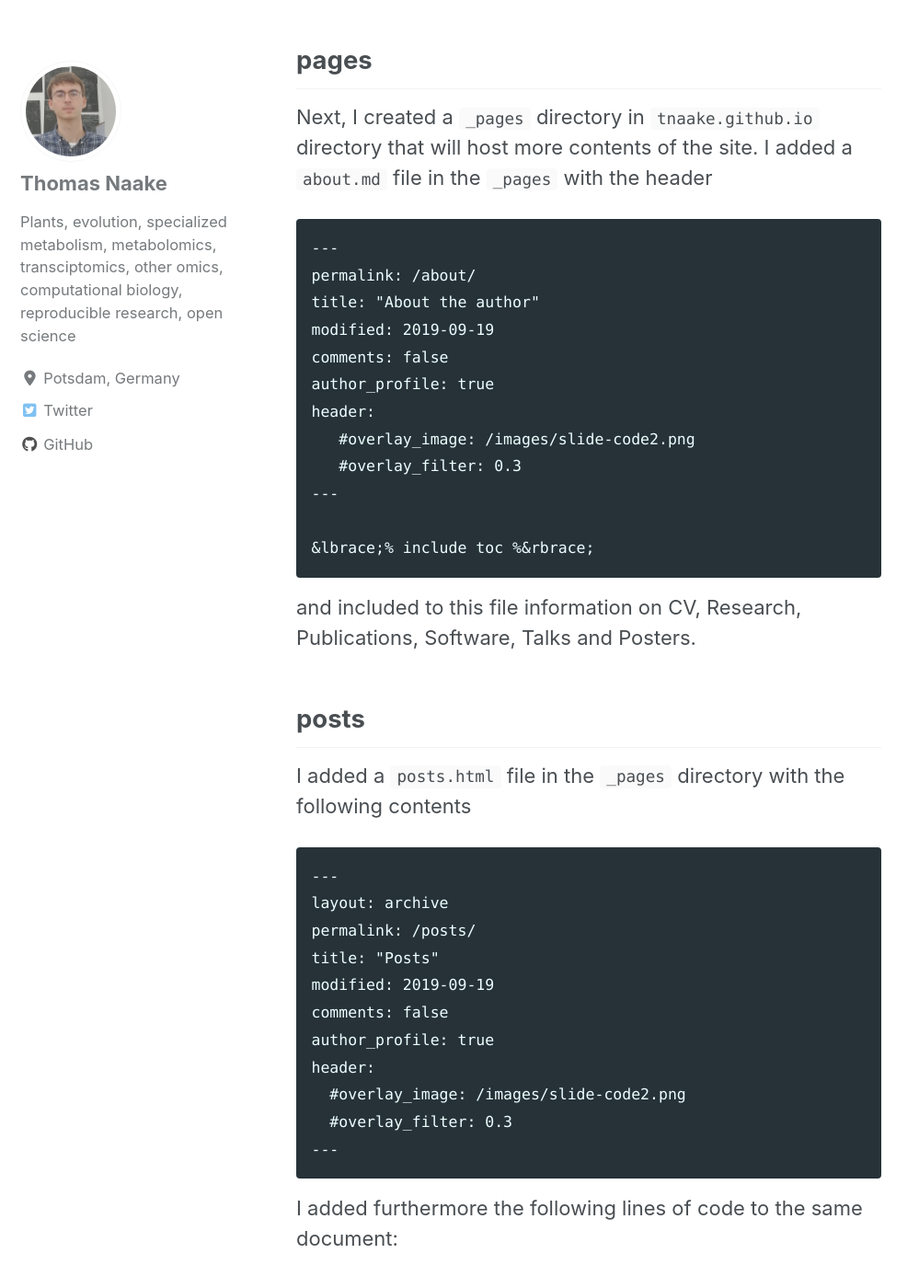
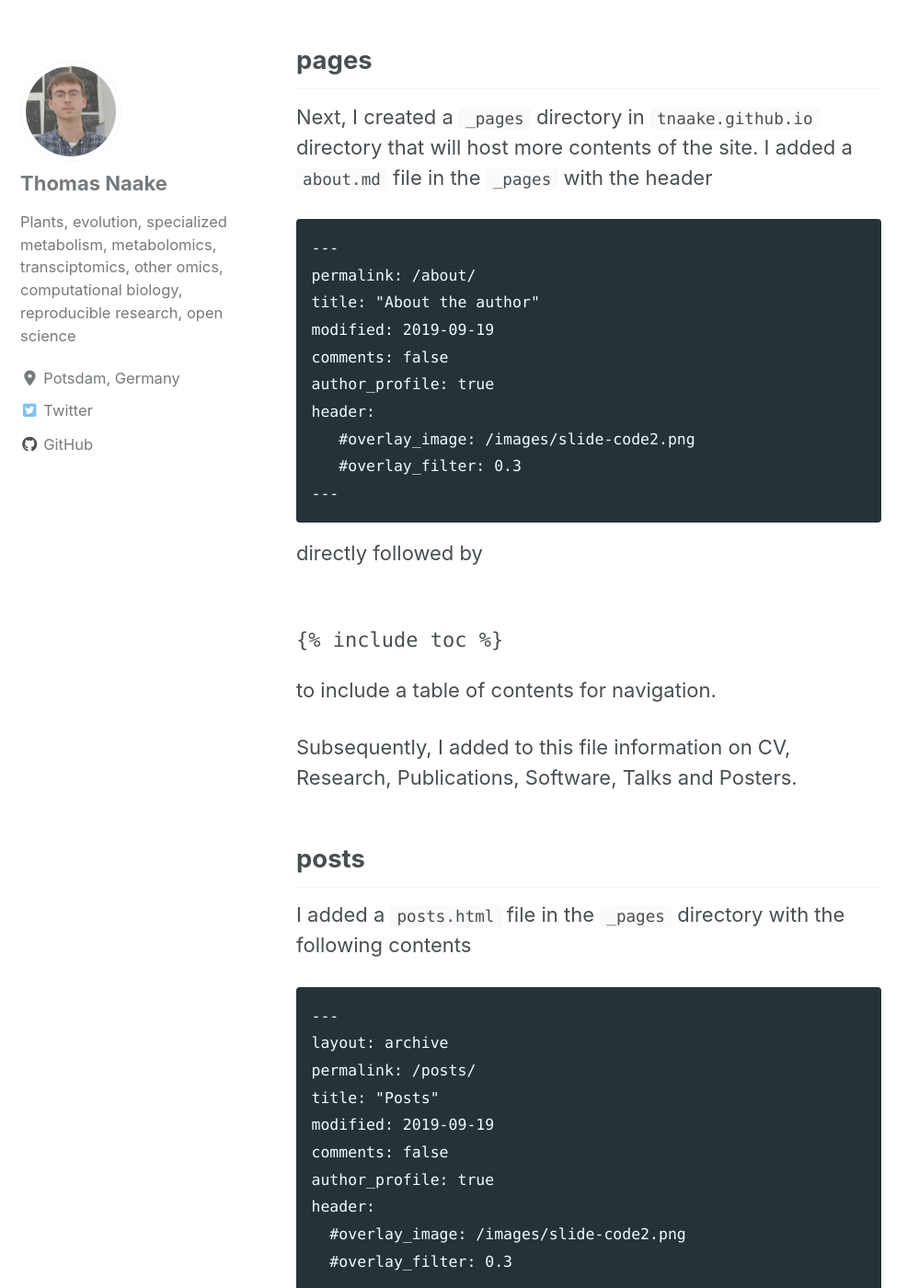
Before and after one commit to tnaake/tnaake.github.io, a Jekyll site: the page built from _posts/2019-09-19-setup_githubpages.md, in a window 1280 px wide and 1400 px high, scrolled down 2572 px. Shown: the whole window at 92% size, without its empty margins (0-999 px from the left). Built offline with Jekyll 4.4.1, drawn with Linux system fonts in a browser that asks for light colours; cached includes are drawn as plain includes; nearby versions of some CDN libraries; comment, search, counter and statistics services are not loaded.

Commit message:
update with html

````diff
--- a/_posts/2019-09-19-setup_githubpages.md
+++ b/_posts/2019-09-19-setup_githubpages.md
@@ -90,10 +90,17 @@ header:
    #overlay_image: /images/slide-code2.png
    #overlay_filter: 0.3
 ---
+```
 
+directly followed by
+<pre class="prettyprint pre-scrollable"><code>
 &lbrace;% include toc %&rbrace;
-```
-and included to this file information on CV, Research, Publications, Software,
+</code></pre>
+
+
+to include a table of contents for navigation.
+
+Subsequently, I added to this file information on CV, Research, Publications, Software,
 Talks and Posters.
 
 
@@ -116,8 +123,6 @@ header:
 ```
 
 I added furthermore the following lines of code to the same document:
-
-
 <pre class="prettyprint pre-scrollable"><code>
 &lbrace;% capture written_year %&rbrace;'None'&lbrace;% endcapture %&rbrace;
 &lbrace;% for post in site.posts %&rbrace;
````
